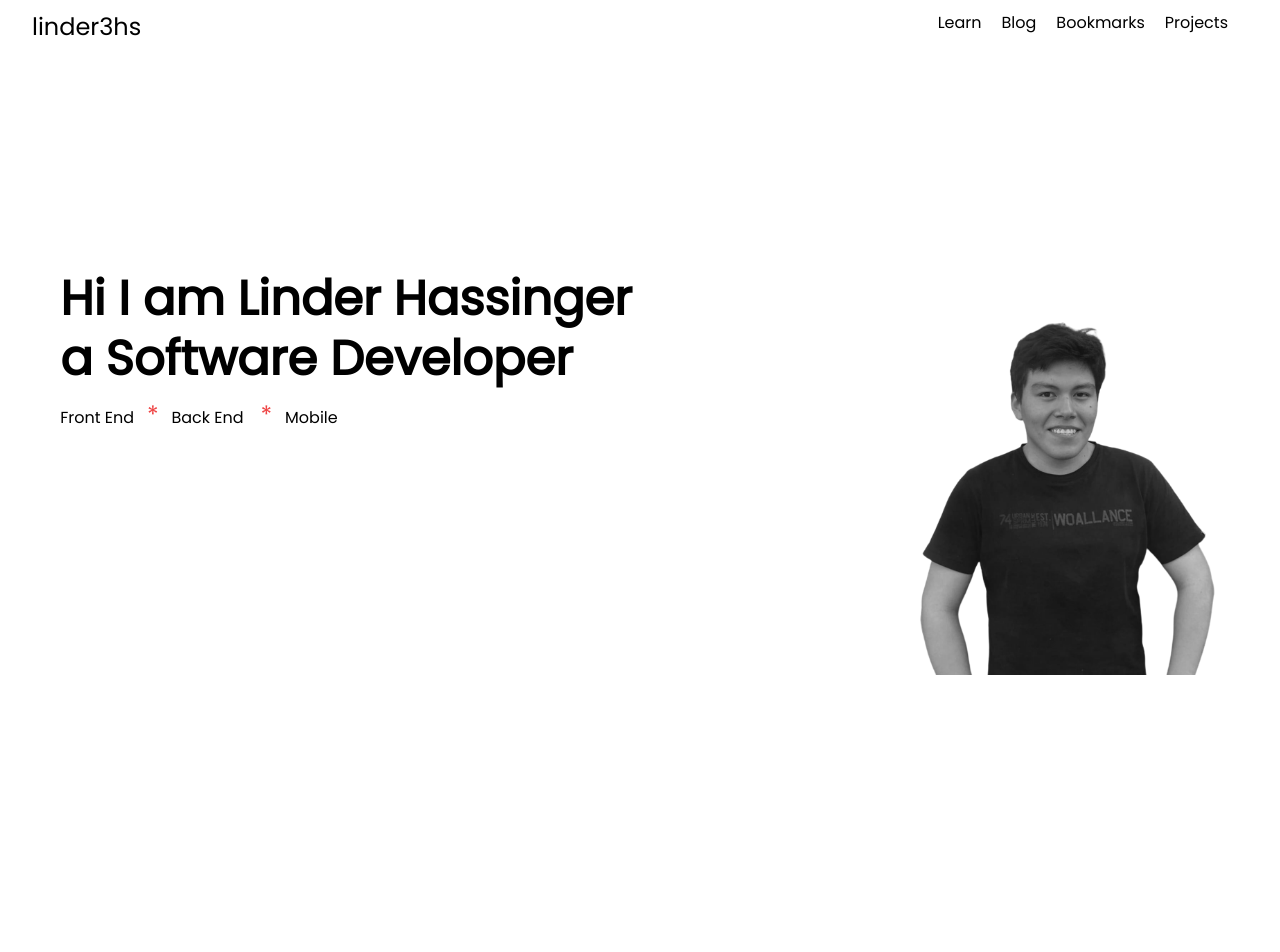
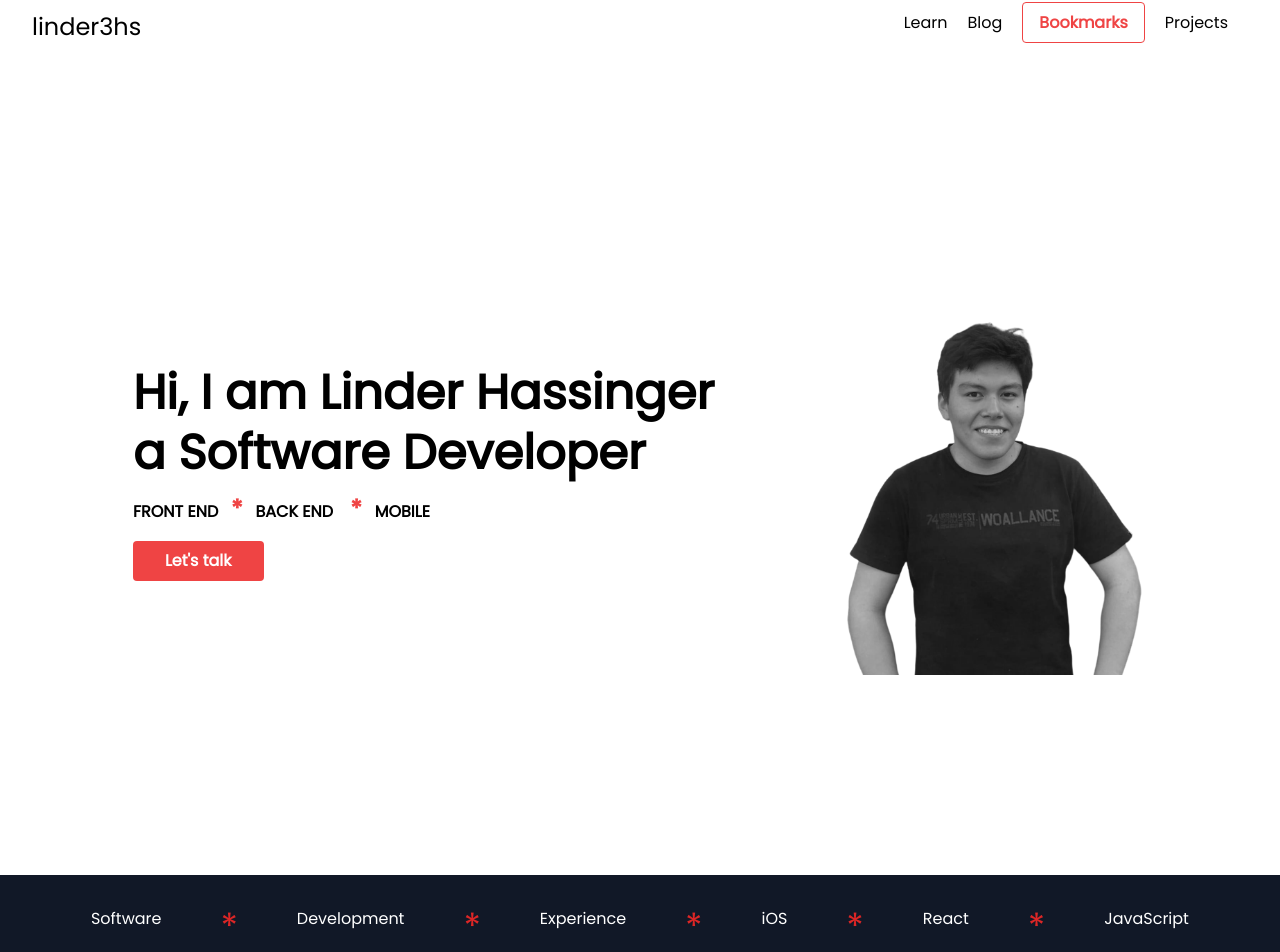
Before and after one commit to linder3hs/my-blog, a Next.js app: page / in a window 1280 px wide. Shown: the part 21-973 px from the top of the page. Before the commit the page ends 896 px from the top, so only its background shows below. Built offline with nearby package versions, Linux system fonts and the light colour scheme.

Commit message:
feat: design

```diff
--- a/components/layout/index.tsx
+++ b/components/layout/index.tsx
@@ -28,7 +28,11 @@ export default function Layout({ children }: Props) {
                 <Link href="/blog">Blog</Link>
               </li>
               <li className="pr-5">
-                <Link href="/bookmarks">Bookmarks</Link>
+                <Link href="/bookmarks">
+                  <span className="bg-transparent hover:bg-red-500 text-red-500 font-semibold hover:text-white py-2 px-4 border border-red-500 hover:border-transparent rounded">
+                    Bookmarks
+                  </span>
+                </Link>
               </li>
               <li className="pr-5">
                 <Link href="/projects">Projects</Link>
--- a/pages/index.tsx
+++ b/pages/index.tsx
@@ -5,12 +5,12 @@ import linder from "../assets/linder.png";
 
 const Home: NextPage = () => {
   return (
-    <div className="flex items-center justify-evenly h-screen">
-      <div className="columns-2">
+    <div>
+      <div className="columns-2 flex items-center justify-evenly h-screen">
         <div>
-          <h1 className="text-5xl font-bold">Hi I am Linder Hassinger</h1>
-          <h1 className="text-5xl font-bold mt-3"> a Software Developer</h1>
-          <h4 className="mt-4">
+          <h1 className="text-5xl font-bold">Hi, I am Linder Hassinger</h1>
+          <h1 className="text-5xl font-bold mt-3">a Software Developer</h1>
+          <h4 className="mt-4 uppercase font-bold">
             <span>
               Front End
               <span className="text-red-500 text-2xl">
@@ -25,6 +25,9 @@ const Home: NextPage = () => {
             </span>
             <span>Mobile</span>
           </h4>
+          <button className="bg-red-500 hover:bg-red-700 text-white py-2 px-8 font-bold rounded mt-4">
+            Let&apos;s talk
+          </button>
         </div>
         <div className="grayscale flex justify-end">
           <Image
@@ -36,6 +39,21 @@ const Home: NextPage = () => {
           />
         </div>
       </div>
+      <div className="bg-gray-900">
+        <div className="flex justify-evenly p-8 text-white">
+          <h4>Software</h4>
+          <h4 className="text-red-600 text-4xl">*</h4>
+          <h4>Development</h4>
+          <h4 className="text-red-600 text-4xl">*</h4>
+          <h4>Experience</h4>
+          <h4 className="text-red-600 text-4xl">*</h4>
+          <h4>iOS</h4>
+          <h4 className="text-red-600 text-4xl">*</h4>
+          <h4>React</h4>
+          <h4 className="text-red-600 text-4xl">*</h4>
+          <h4>JavaScript</h4>
+        </div>
+      </div>
     </div>
   );
 };
```
